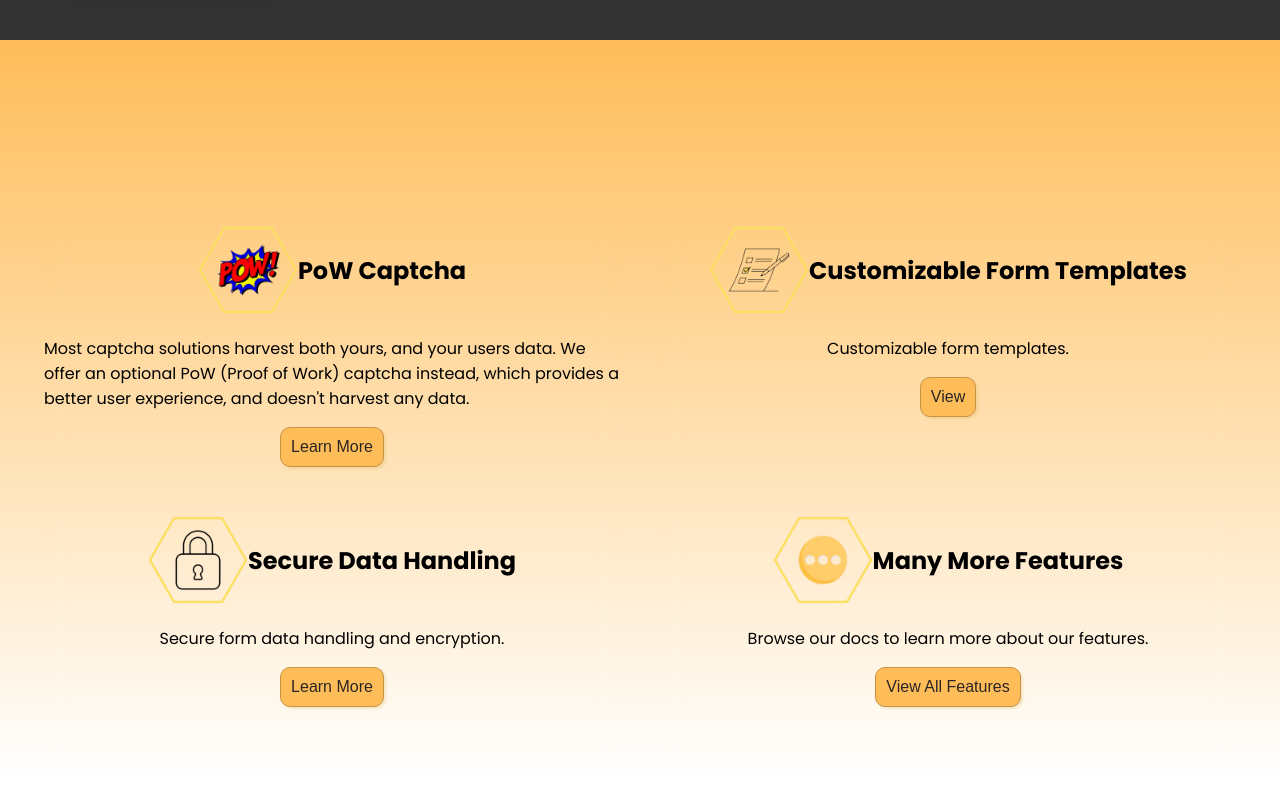
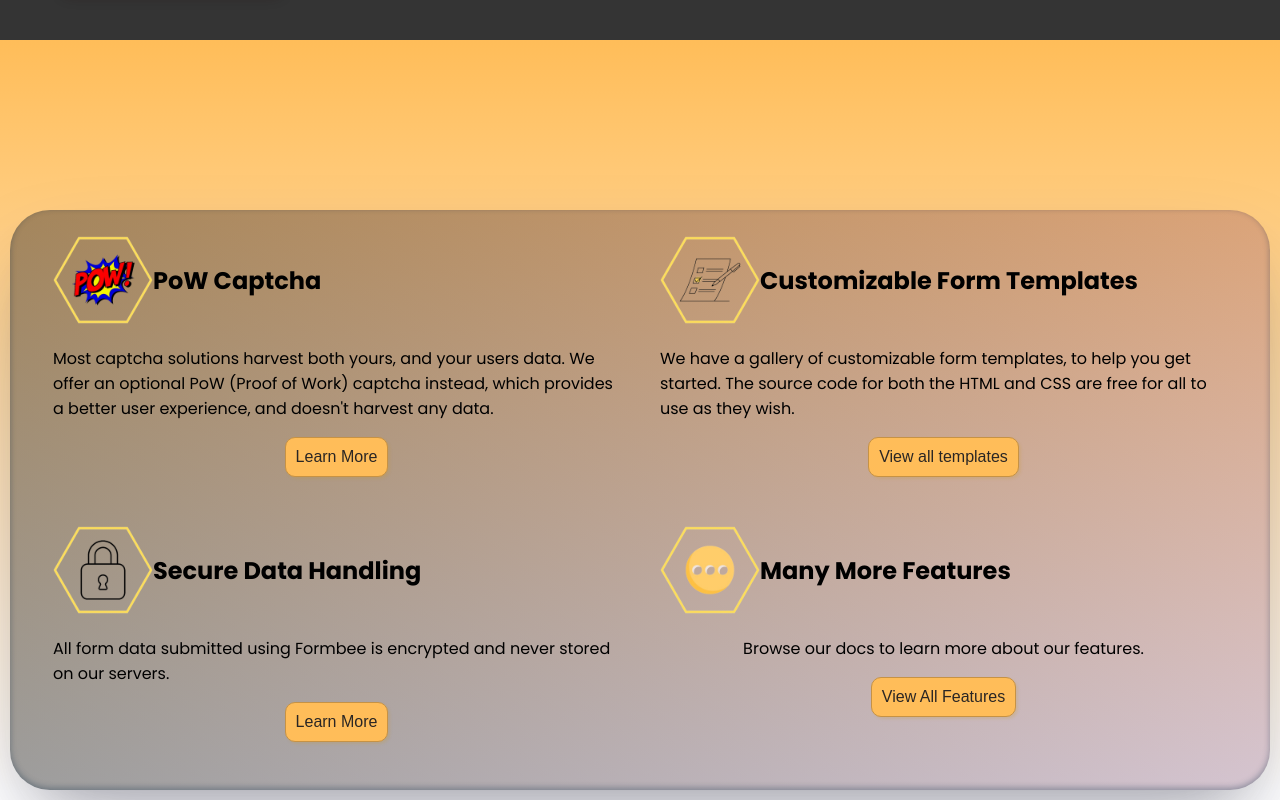
Before and after one commit to FormBee/FormBee, an Angular app in the folder client/FormBee/: page /home in a window 1280 px wide. Shown: the part 2019-2819 px from the top of the page. Built offline with nearby package versions, Linux system fonts and the light colour scheme.

Commit message:
Finished features component

```diff
--- a/client/FormBee/src/app/landing-features/landing-features.component.html
+++ b/client/FormBee/src/app/landing-features/landing-features.component.html
@@ -1,13 +1,16 @@
 
 <section class="landing-features">
+    <div class="backdrop">
         <div class="container">
             <div class="feature feature-1">
                 <div class="top">
                     <img src="../../assets/PoWHexagon-removebg-preview.png" alt="PoW Captcha Solution">
                     <h1>PoW Captcha</h1>
                 </div>
+                <div class="content">
                     <p>Most captcha solutions harvest both yours, and your users data. We offer an optional PoW (Proof of Work) captcha instead, which provides a better user experience, and doesn't harvest any data.</p>
                     <button>Learn More</button>
+                </div>
 
             </div>
             <div class="feature feature-2">
@@ -15,25 +18,32 @@
                     <img src="../../assets/CustomHexagon-removebg-preview.png" alt="Customizable Form Templates">
                     <h1>Customizable Form Templates</h1>
                 </div>
-            <p>Customizable form templates.</p>
-            <button>View</button>
+                <div class="content">
+                    <p>We have a gallery of customizable form templates, to help you get started. The source code for both the HTML and CSS are free for all to use as they wish.</p>
+                    <button>View all templates</button>
+                </div>
             </div>
             <div class="feature feature-3">
                 <div class="top">
                     <img src="../../assets/LockHexagon-removebg-preview.png" alt="Secure Data Handling">
                     <h1>Secure Data Handling</h1>
                 </div>
-            <p>Secure form data handling and encryption.</p>
-            <button>Learn More</button>
+                <div class="content">
+                    <p>All form data submitted using Formbee is encrypted and never stored on our servers.</p>
+                    <button>Learn More </button>
+                </div>
             </div>
             <div class="feature feature-4">
                 <div class="top">
                     <img src="../../assets/MoreHexagon-removebg-preview.png" alt="Form Builder Documentation">
                     <h1>Many More Features</h1>
                 </div>
+                <div class="content">
                     <p>Browse our docs to learn more about our features.</p>
                     <button>View All Features</button>
                 </div>
+            </div>
+        </div>
+    </div>
 
-    </div>
 </section>
--- a/client/FormBee/src/app/landing-features/landing-features.component.scss
+++ b/client/FormBee/src/app/landing-features/landing-features.component.scss
@@ -1,10 +1,38 @@
+// CSS animation to rotate the images
+@keyframes rotate {
+  0% {
+    transform: rotate(0deg);
+
+  }
+  25% {
+    transform: rotate(10deg);
+  }
+  50% {
+    transform: rotate(0deg);
+  }
+  75% {
+    transform: rotate(-10deg);
+  }
+  100% {
+    transform: rotate(0deg);
+  }
+}
+
+
 .landing-features {
     height: fit-content;
     background-image: linear-gradient(to bottom, #ffbd59, #ffffff);
     padding-top: 20vh;
     z-index: -10;
 }
+.backdrop {
+    background-image: linear-gradient(75deg, #2b2b2b76, #78336743);
+    // backdrop-filter: blur(10px);
+    margin: 10px;
+    border-radius: 40px;
+    box-shadow: rgba(50, 50, 93, 0.25) 0px 50px 100px -20px, rgba(0, 0, 0, 0.3) 0px 30px 60px -30px, rgba(10, 37, 64, 0.35) 0px -2px 6px 0px inset;
 
+}
 .container {
     display: flex;
     flex-wrap: wrap;
@@ -23,8 +51,6 @@
         //     #ff77590b 40%,
         //     rgba(241, 180, 26, 0.103) 100%
         //   );
-        backdrop-filter: blur(10px);
-
         min-height: 250px;
         width: 45%;
         margin: 20px;
@@ -56,7 +82,7 @@
       .top {
         display: flex;
         flex-direction: row;
-        justify-content: center;
+        justify-content: flex-start;
         align-items: center;
         width: 100%;
         height: 100%;
@@ -64,6 +90,16 @@
       img {
         height: 100px;
         width: auto;
+        will-change: transform;
+        // animation: rotate 5s linear infinite;
+      }
+      .content {
+        display: flex;
+        flex-direction: column;
+        justify-content: flex-start;
+        align-items: center;
+        width: 100%;
+        height: 100%;
       }
 }
 
@@ -76,3 +112,9 @@
     }
 
 }
+
+.container:hover {
+    img {
+        animation: rotate 5s linear 1;
+    }
+}
```
Lines whose indentation alone changed are shown as unchanged.
